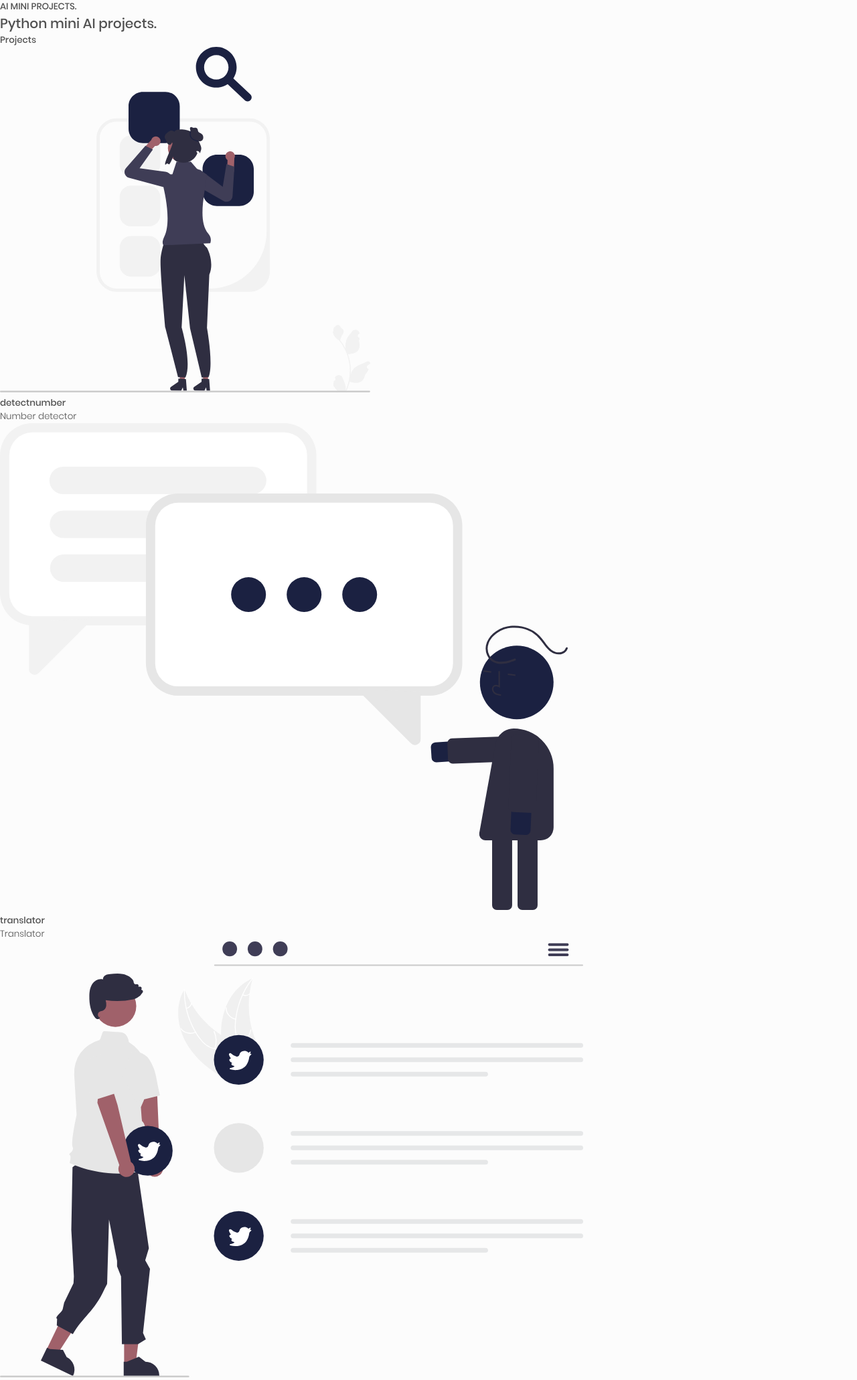
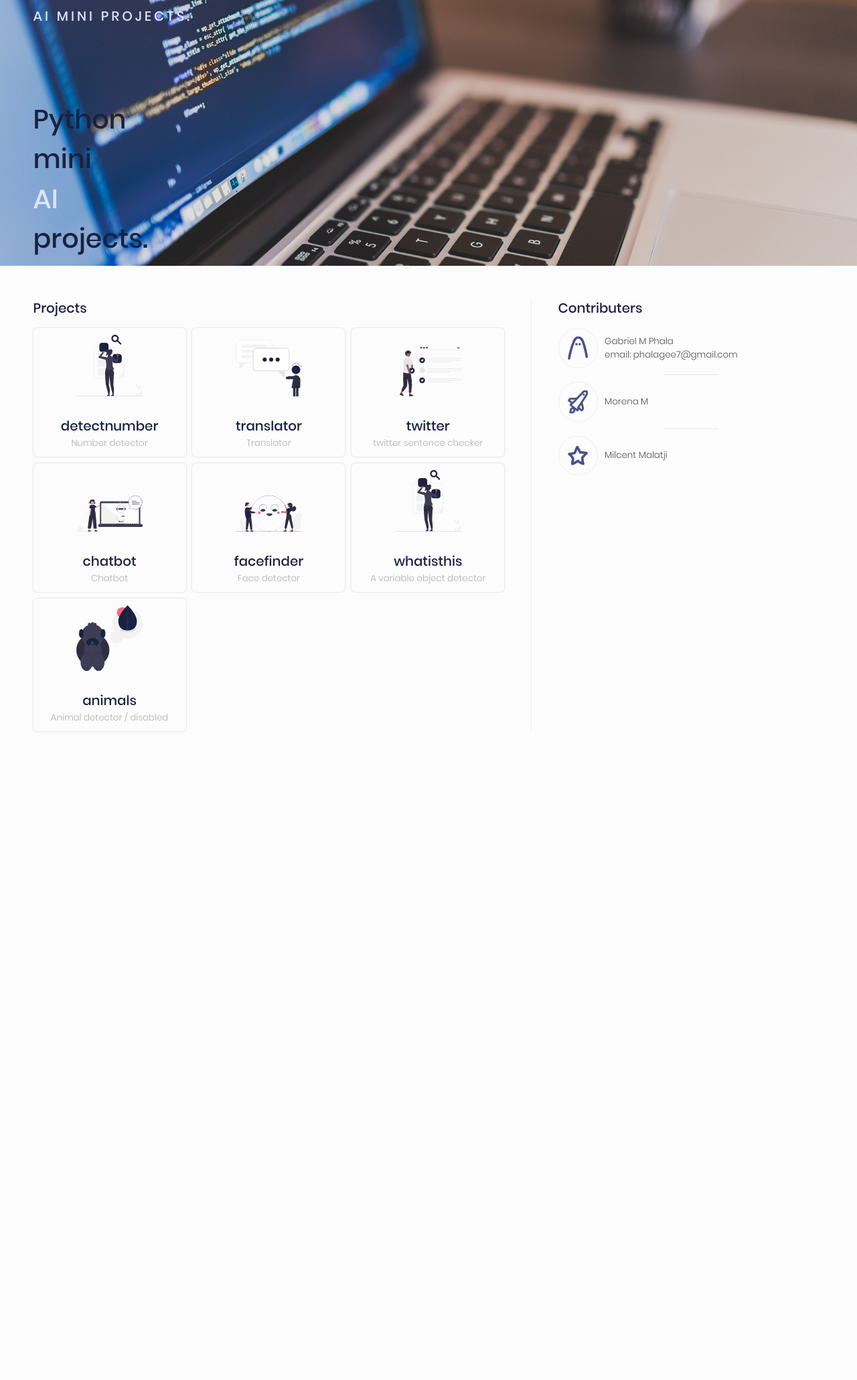
Before and after one commit to gabrielphala/pythonminiprojects, a Flask app: page / in a window 1280 px wide. Shown: the top 2061 px of the page at 67% size. After the commit the page ends 1093 px from the top, so only its background shows below. Run offline with Flask 2, Linux system fonts and the light colour scheme.

Commit message:
updated style

```diff
--- a/src/static/css/main.css
+++ b/src/static/css/main.css
@@ -61,6 +61,12 @@ h1, h2, h3, h4, h5{
     display: none;
 }
 
+.image--back{
+    background-position: center;
+    background-size: cover;
+    background-repeat: no-repeat;
+}
+
 .container{
     width: 50%;
     margin: 0 auto;
@@ -96,6 +102,22 @@ h1, h2, h3, h4, h5{
 .container button{
     padding: .7rem 1.4rem;
     border: none;
+}
+
+.container .container__title h4{
+    display: flex;
+    align-items: center;
+    margin-bottom: 2rem;
+}
+
+.container .container__title img{
+    width: 2rem;
+    margin-right: 1rem;
+}
+
+.container .container__title a{
+    color: #737373;
+    text-decoration: none;
 }
 
 .container__translation{
@@ -188,3 +210,134 @@ h1, h2, h3, h4, h5{
     padding: .5rem 1rem;
     border-radius: 6px;
 }
+
+.container--home header{
+    position: fixed;
+    z-index: 100;
+    height: 5rem;
+    display: flex;
+    align-items: center;
+    padding: 0 5rem;
+}
+
+.container--home header h4{
+    font-size: 2rem;
+    color: #dee3ff;
+    letter-spacing: 4px;
+}
+
+.container--home .showcase{
+    position: relative;
+    height: 40rem;
+}
+
+.container--home .showcase .showcase__background{
+    position: relative;
+    height: 40rem;
+}
+
+.container--home .showcase .showcase__caption{
+    position: absolute;
+    bottom: 1rem;
+    left: 5rem;
+    color: #1b2141;
+}
+
+.container--home .showcase .showcase__caption h1{
+    display: flex;
+    flex-direction: column;
+    font-size: 4rem;
+}
+
+.container--home .showcase .showcase__caption h1 .highlight{
+    color: #dee3ff;
+}
+
+.container--home .container--home__main{
+    display: flex;
+    padding: 5rem;
+}
+
+.container--home .container--home__main h4{
+    font-size: 2rem;
+    margin-bottom: 1.4rem;
+    color: #1b2141;
+}
+
+.container--home .container--home__main .container--home__main__projects{
+    flex: 1;
+    margin-right: 4rem;
+    padding-right: 4rem;
+    border-right: 1px solid #eee;
+}
+
+.container--home .container--home__main .container--home__main__projects .container--home__main__projects__list{
+    display: grid;
+    grid-template-columns: 1fr 1fr 1fr;
+    gap: 1rem;
+}
+
+.container--home .container--home__main .container--home__main__projects .container--home__main__projects__list__item{
+    display: flex;
+    flex-direction: column;
+    align-items: center;
+    justify-content: end;
+    padding: 1rem;
+    box-shadow: 0 0 3px #d1d1d1;
+    border-radius: 6px;
+    cursor: pointer;
+}
+
+.container--home .container--home__main .container--home__main__projects .container--home__main__projects__list__item img{
+    width: 10rem;
+}
+
+.container--home .container--home__main .container--home__main__projects .container--home__main__projects__list__item h4{
+    margin-top: 3rem;
+    margin-bottom: 0;
+}
+
+.container--home .container--home__main .container--home__main__projects .container--home__main__projects__list__item p{
+    color: #b1afaf;
+}
+
+.container--home .container--home__main .container--home__main__contributers{
+    flex: 0 0 40rem;
+}
+
+.container--home .container--home__main .container--home__main__contributers .container--home__main__contributers__list{
+    display: flex;
+    flex-direction: column;
+    align-items: center;
+}
+
+.container--home .container--home__main .container--home__main__contributers .container--home__main__contributers__list__item{
+    display: flex;
+    align-items: center;
+    width: 40rem;
+}
+
+.container--home .container--home__main .container--home__main__contributers .container--home__main__contributers__list__item__icon{
+    position: relative;
+    width: 6rem;
+    height: 6rem;
+    border: 1px solid #eee;
+    margin-right: 1rem;
+    border-radius: 50%;
+}
+
+.container--home .container--home__main .container--home__main__contributers .container--home__main__contributers__list__item img{
+    position: absolute;
+    left: 50%;
+    top: 50%;
+    transform: translate(-50%, -50%);
+    width: 3rem;
+    margin-right: 2rem;
+}
+
+.container--home .container--home__main .container--home__main__contributers .container--home__main__contributers__list__hr{
+    width: 8rem;
+    height: 1px;
+    background-color: #e5e4e4;
+    margin: 1rem 0;
+}
```
